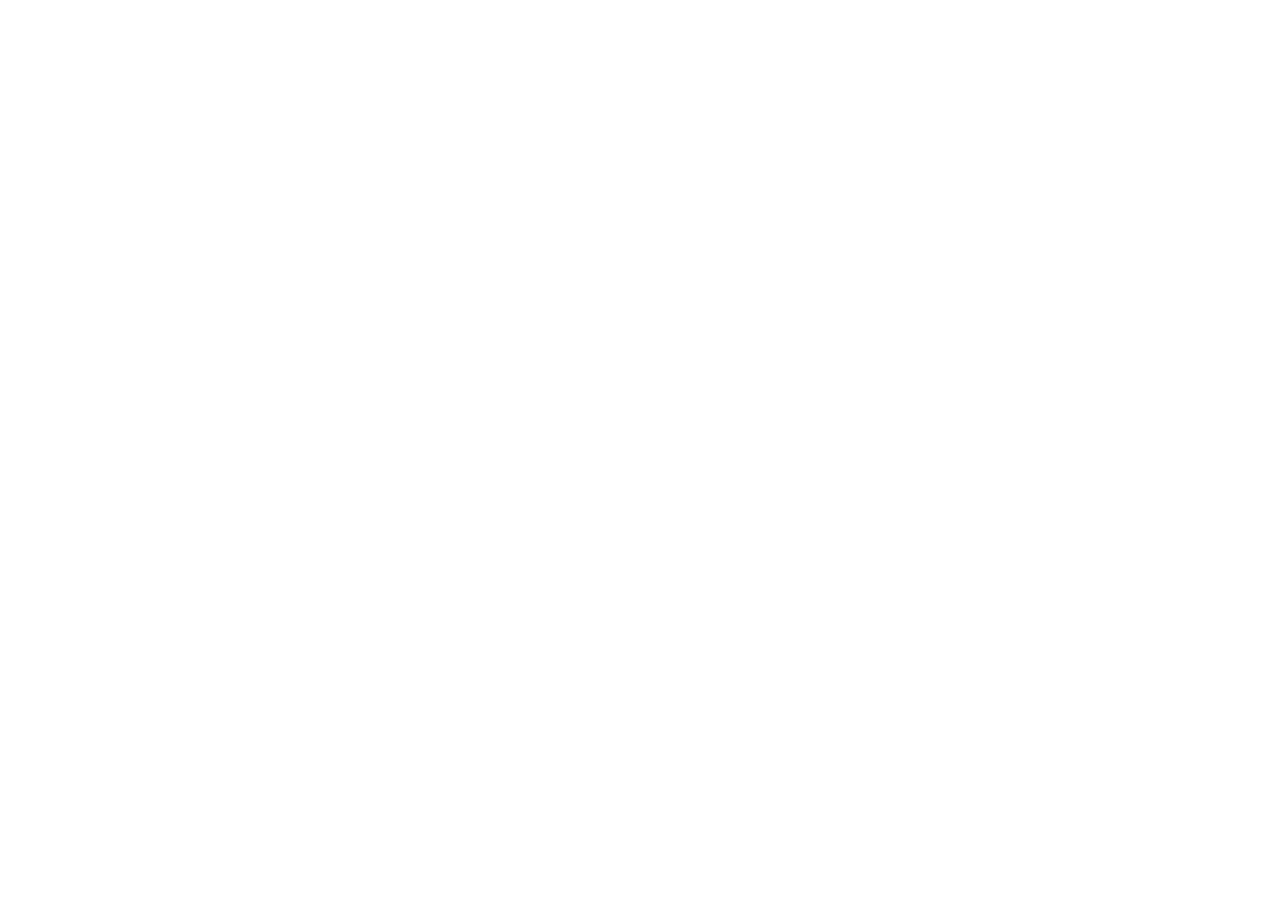
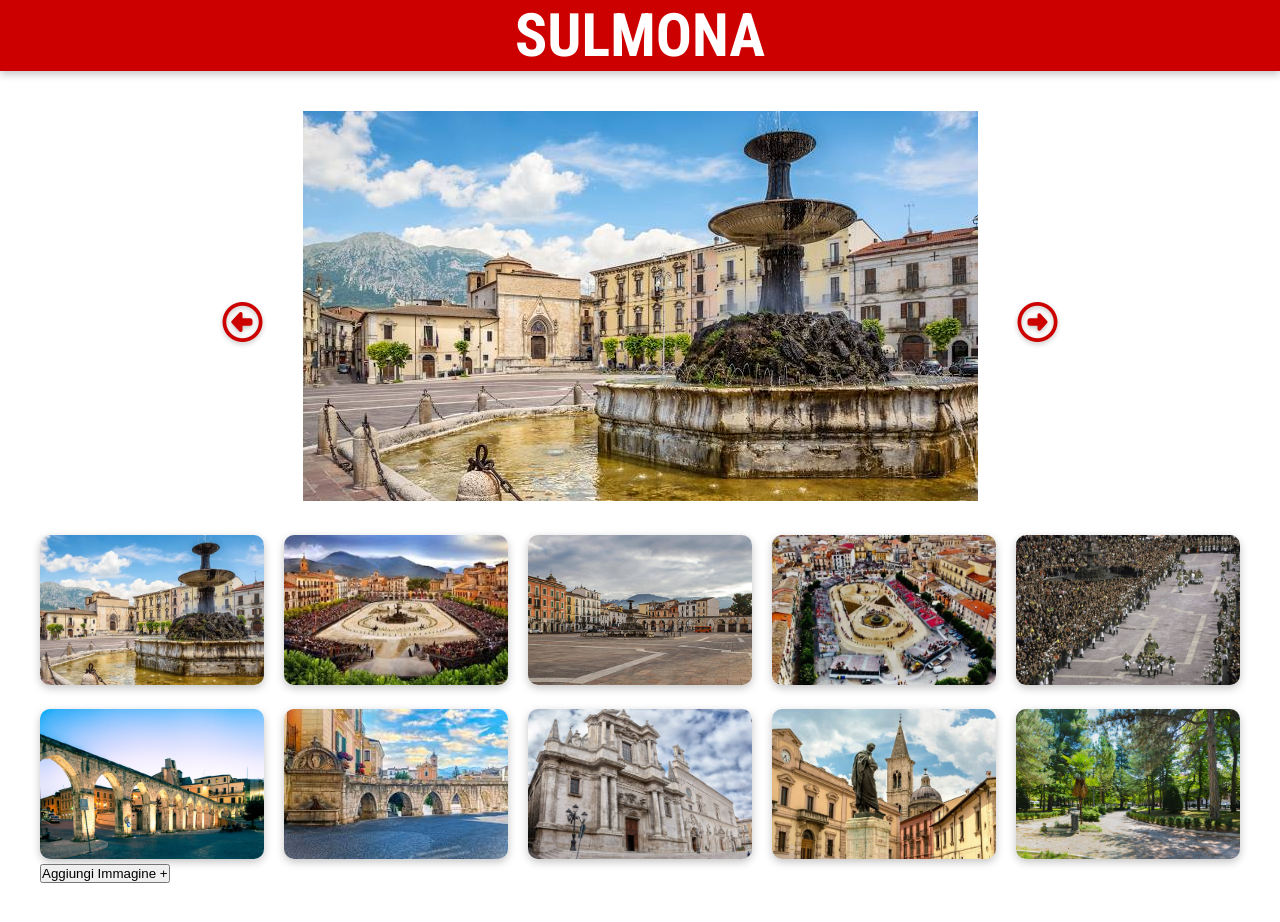
Before and after one commit to mattiadelmonaco/my-carousel, a plain HTML site: page index.html in a window 1280 px wide. Before the commit the page ends 800 px from the top, so only its background shows below. Drawn offline with Linux system fonts and the light colour scheme.

Commit message:
feat: add carousel base

```diff
--- a/css/style.css
+++ b/css/style.css
@@ -9,3 +9,61 @@
 body {
     font-family: "Roboto Condensed", serif;
 }
+
+main {
+    margin: 2.5rem auto;
+    max-width: 75rem;
+}
+
+/* TYPOGRAPHY */
+h1 {
+    text-align: center;
+    background-color: #cd0000;
+    color: #fff;
+    box-shadow: rgba(0, 0, 0, 0.24) 0px 3px 8px;
+    font-size: 3.75rem;
+}
+
+/* BUTTONS */
+
+.arrow-buttons {
+    background-color: transparent;
+    border: 0;
+    font-size: 2.5rem;
+    color: #cd0000;
+    text-shadow: rgba(0, 0, 0, 0.24) 0px 2px 5px;;
+}
+
+.arrow-buttons:hover {
+    cursor: pointer;
+    transform: scale(1.3);
+    transition: 0.4s;
+}
+
+/* MAIN */
+
+.current-image {
+    display: flex;
+    justify-content: center;
+    align-items: center;
+}
+
+.current-image--image {
+    margin: 0 2.5rem;
+    margin-bottom: 1.875rem;
+}
+
+.img-list {
+    display: grid;
+    grid-template-columns: auto auto auto auto auto;
+    gap: 1.25rem;
+    list-style: none;
+}
+
+.img-list img {
+    width: 100%;
+    height: 9.375rem;
+    object-fit: cover;
+    border-radius: .625rem;
+    box-shadow: rgba(0, 0, 0, 0.24) 0px 3px 8px;
+}
--- a/index.html
+++ b/index.html
@@ -14,11 +14,62 @@
      <link rel="preconnect" href="https://fonts.gstatic.com" crossorigin>
      <link href="https://fonts.googleapis.com/css2?family=Roboto+Condensed:ital,wght@0,100..900;1,100..900&display=swap" rel="stylesheet">
      <!-- /GOOGLE FONTS -->
+      <link rel="stylesheet" href="css/style.css">
 </head>
 <body>
     <header>
-
+        <h1>SULMONA</h1>
     </header>
+    <main>
+        <section>
+            <div class="current-image">
+            <div>
+                <button type="button" class="arrow-buttons"><i class="fa-regular fa-circle-left"></i></button>
+            </div>
+            <div>
+                <img class="current-image--image" src="img/fontana piazza garibaldi.jpeg" alt="fontana Piazza Garibaldi">
+            </div>
+            <div>
+                <button type="button" class="arrow-buttons"><i class="fa-regular fa-circle-right"></i></button>
+            </div>
+        </div>
+        <div>
+            <ul class="img-list">
+                <li>
+            <img src="img/fontana piazza garibaldi.jpeg" alt="Fontana Piazza Garibaldi">
+        </li>
+        <li>
+            <img src="img/piazza garibaldi giostra cavalleresca.jpeg" alt="Piazza Garibaldi durante Giostra Cavalleresca">
+        </li>
+        <li>
+            <img src="img/piazza garibaldi vista grande.jpg" alt="Piazza Garibaldi vista grande">
+        </li>
+        <li>
+            <img src="img/giostra cavalleresca vista dall'alto.jpg" alt="Giostra Cavalleresca vista dall'alto">
+        </li>
+        <li>
+            <img src="img/madonna-che-scappa-7ellb5.jpeg" alt="Madonna che scappa in piazza">
+        </li>
+        <li>
+            <img src="img/Acquedotto-Svevo-di-Sulmona-di-sera.jpg" alt="Acquedotto Svevo Sulmona">
+        </li>
+        <li>
+            <img src="img/fontana del vecchio.jpeg" alt="Fontana Del Vecchio">
+        </li>
+        <li>
+            <img src="img/chiesa santissima annunziata.jpg" alt="Chiesa Santissima Annunziata">
+        </li>
+        <li>
+            <img src="img/piazza XX settembre.jpg" alt="Piazza XX Settembre">
+        </li>
+        <li>
+            <img src="img/villa comunale sulmona.jpg" alt="Villa Comunale Sulmona">
+        </li>
+        </ul>
+        </div>
+        <button>Aggiungi Immagine +</button>
+        </section>
+    </main>
 
     <script src="js/script.js"></script>
 </body>
```
Also changed, not shown: img/Acquedotto-Svevo-di-Sulmona-di-sera.jpg (added), img/chiesa santissima annunziata.jpg (added), img/fontana del vecchio.jpeg (added), img/fontana piazza garibaldi.jpeg (added), img/giostra cavalleresca vista dall'alto.jpg (added), img/madonna-che-scappa-7ellb5.jpeg (added), img/piazza XX settembre.jpg (added), img/piazza garibaldi giostra cavalleresca.jpeg (added), img/piazza garibaldi vista grande.jpg (added), img/villa comunale sulmona.jpg (added).
